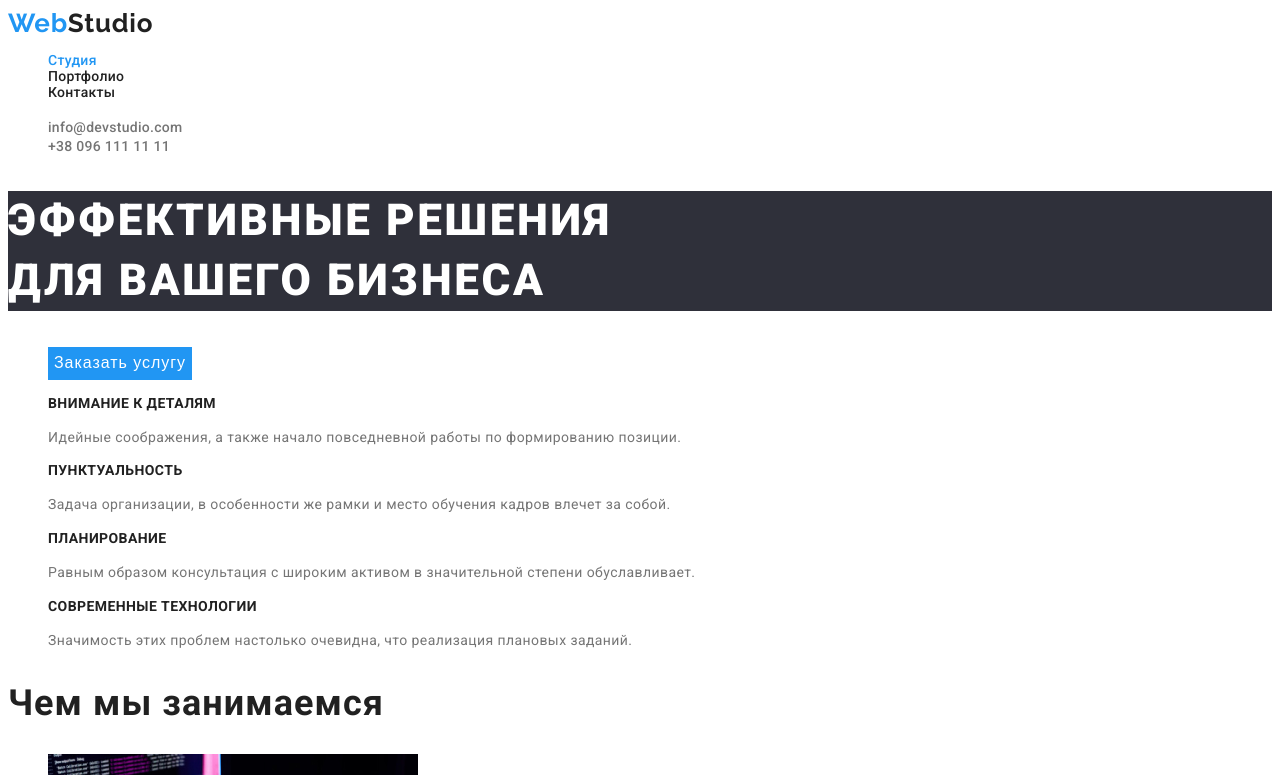
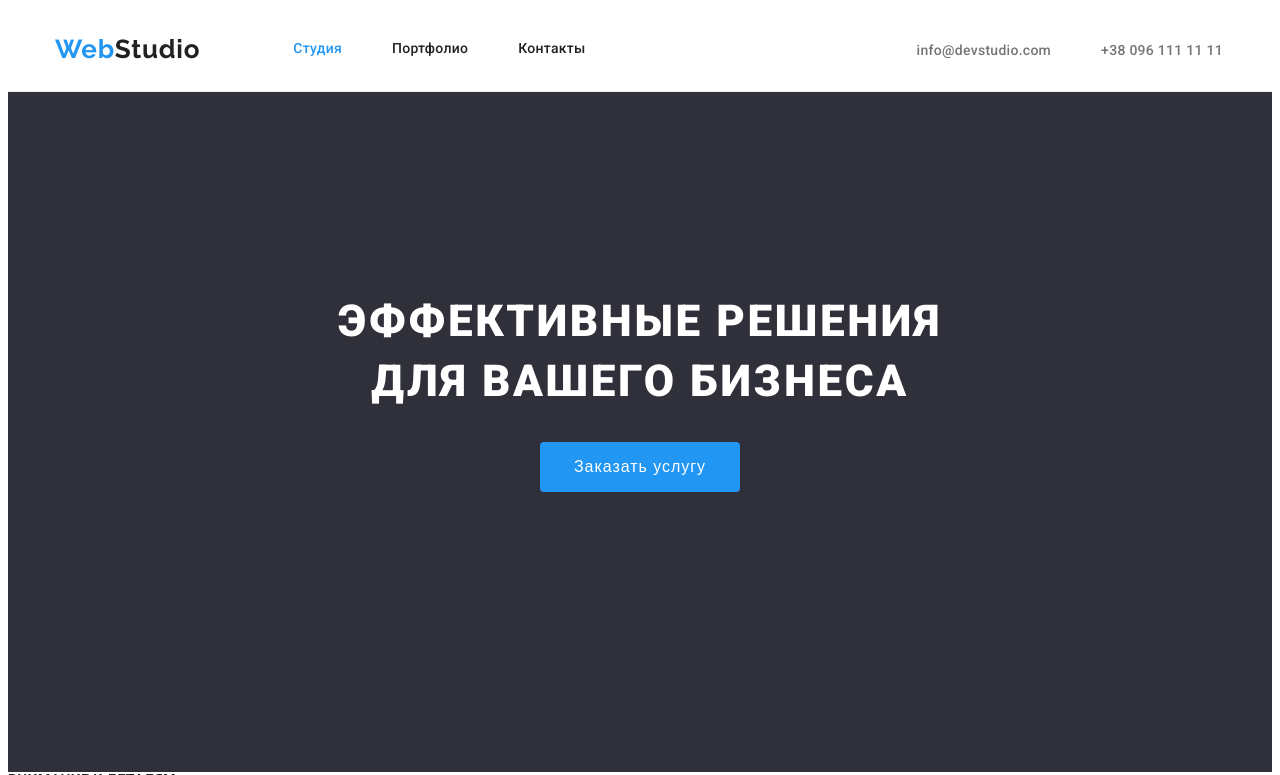
Before and after one commit to zhitnyak/goit-markup-hw-02, a plain HTML site: page index.html in a window 1280 px wide. Shown: the top 775 px of the page. Drawn offline with Linux system fonts and the light colour scheme.

Commit message:
variant-1

```diff
--- a/css/style.css
+++ b/css/style.css
@@ -7,23 +7,43 @@
     --main-bg-color: #E5E5E5;
     --second-bg-color: #f5f4fa;
     --accenr-bg-color: #2F303A;
+    --border-color: #ECECEC;
   }
+
+  html {
+  box-sizing: border-box;
+  }
+
+  *,
+  *::before, *::after {
+      box-sizing: inherit;
+  }
+
   body {
   font-family: 'Roboto',sans-serif;
   color: var(--main-text);
   }
+
   h1, h2, h3, h4, h5, h6 {
       color: var(--main-text);
       font-weight: 700;
-    /* font-size: 14px;
-    line-height: 1.14; */
+      margin: 0;
   }
-li {
+
+  ul {
       list-style: none;
+      margin: 0;
+      padding: 0;
     }
+
+    p {
+        margin: 0;
+    }
+
   a {
       text-decoration: none;
   }
+
   .visually-hidden{
       position: absolute;
       width: 1px;
@@ -38,23 +58,51 @@ a {
       overflow: hidden;
     }
 
+
 /* Studio */
-/* Navigation */
+/* Header */
+
+.container {
+    width: 1200px;
+    padding-left: 15px;
+    padding-right: 15px;
+    margin-left: auto;
+    margin-right: auto;
+}
+.header-title {
+    border-bottom: 1px solid var(--border-color);
+}
+.header-nav-menu {
+    display: flex;
+    align-items: center;
+    padding-top: 17px;
+    padding-bottom: 17px;}
+
 .site-nav {
     font-weight: 500;
     font-size: 14px;
     line-height: 1.14;
     letter-spacing: 0.02em;
+    display: flex;
 }
+.nav-menu {
+    display: flex;
+    margin-left: 93px;
+}
+.nav-menu-item:not(:last-child) {
+margin-right: 50px;
+}
+
 .site-nav a {
     color: inherit;
-
 }
 .logo {
     font-family: 'Raleway', sans-serif;
     font-size: 26px;
     line-height: 1.19;
     letter-spacing: 0.03em;
+    padding-top: 8px;
+    padding-bottom: 8px;
 }
 .logo .logo-header {
     color: var(--accent-text);
@@ -62,6 +110,12 @@ a {
 .logo .logo-footer {
     color: var(--white-text);
 }
+.nav-link {
+    display: block;
+    padding-top: 15px;
+    padding-bottom: 15px;
+}
+
 .nav-link:hover,
 .nav-linkv:focus {
     color:  var(--accent-text);
@@ -70,18 +124,38 @@ a {
     color:  var(--accent-text);
 }
 .contact-link {
+    display: flex;
+    margin-left: 331px;
+}
+.contact-link-item {
     color: inherit;
     font-weight: 500;
     font-size: 14px;
     letter-spacing: 0.02em;
     color: var(--second-text);
  }
-.contact-link:hover,
-.contact-link:focus {
+.link-menu {
+    display: block;
+    padding-top: 15px;
+    padding-bottom: 15px;
+ }
+ .link-menu:not(:last-child) {
+    margin-right: 50px;
+    }
+.contact-link-item:hover,
+.contact-link-item:focus {
     color:  var(--accent-text);
 }
 
 /* Hero */
+.hero-main {
+    background-color: var(--accenr-bg-color);
+}
+.hero {
+    text-align: center;
+    padding-top: 200px;
+    padding-bottom: 280px;
+}
 .title-hero {
     color: var(--white-text);
     background-color: var(--accenr-bg-color);
@@ -90,6 +164,7 @@ a {
     line-height: 1.36;
     letter-spacing: 0.06em;
     text-transform: uppercase;
+    margin-bottom: 30px;
 }
 .hero-button {
     border: none;
@@ -99,7 +174,9 @@ a {
     color: var(--white-text);
     background-color: var(--accent-text);
     cursor: pointer;
-
+    border-radius: 4px;
+    padding: 10px 32px;
+    min-width: 200px;
 }
 
     /* Postulati */
--- a/index.html
+++ b/index.html
@@ -10,24 +10,28 @@
     <link rel="stylesheet" href="./css/style.css">
 </head>
 <body>
-    <header>
-        <nav class="site-nav">
-            <a class="logo" href=""><span class="logo-header">Web</span>Studio</a>
-            <ul>
-                <li><a class="nav-link current" href="">Студия</a></li>
-                <li><a class="nav-link" href="./portfolio.html">Портфолио</a></li>
-                <li><a class="nav-link" href="#contacts">Контакты</a></li>
+    <header class="header-title">
+        <div class="header-nav-menu container">
+            <nav class="site-nav">
+                    <a class="logo" href=""><span class="logo-header">Web</span>Studio</a>
+                    <ul class="nav-menu">
+                        <li class="nav-menu-item"><a class="nav-link current" href="">Студия</a></li>
+                        <li class="nav-menu-item"><a class="nav-link" href="./portfolio.html">Портфолио</a></li>
+                        <li class="nav-menu-item"><a class="nav-link" href="#contacts">Контакты</a></li>
+                    </ul>
+            </nav>
+            <ul class="contact-link">
+                <li class="link-menu"><a class="contact-link-item" href="mailo:info@devstudio.com">info@devstudio.com</a></li>
+                <li class="link-menu"><a class="contact-link-item" href="tel:+380961111111">+38 096 111 11 11</a></li>
             </ul>
-      </nav>
-      <ul>
-        <li><a class="contact-link" href="mailo:info@devstudio.com">info@devstudio.com</a></li>
-        <li><a class="contact-link" href="tel:+380961111111">+38 096 111 11 11</a></li>
-    </ul>
+        </div>
     </header>
     <main>
-        <section>
-            <h1 class="title-hero">Эффективные решения <br> для вашего бизнеса</h1>
-            <ul><li><button class="hero-button" type="button">Заказать услугу</button></li></ul>
+        <section class="hero-main">
+            <div class="hero container">
+                <h1 class="title-hero">Эффективные решения <br> для вашего бизнеса</h1>
+                <button class="hero-button" type="button">Заказать услугу</button>
+            </div>
         </section>
         <section>
             <h2  class="visually-hidden">Постулаты компании</h2>
```
Lines whose indentation alone changed are shown as unchanged.
